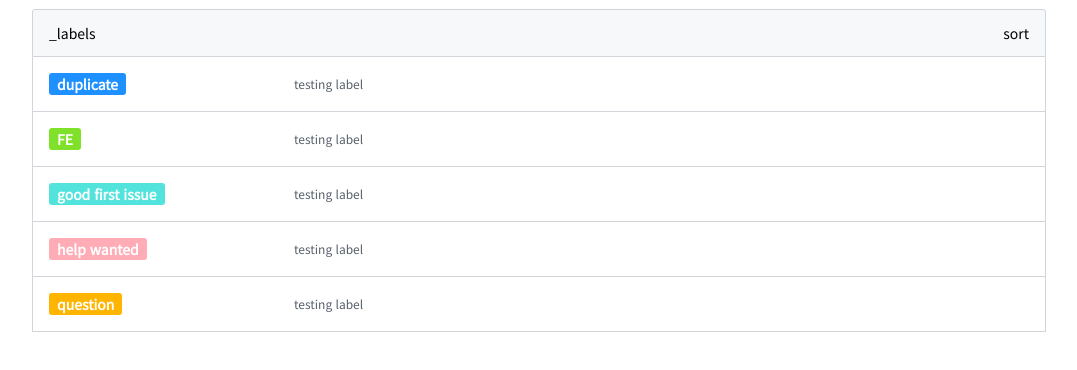
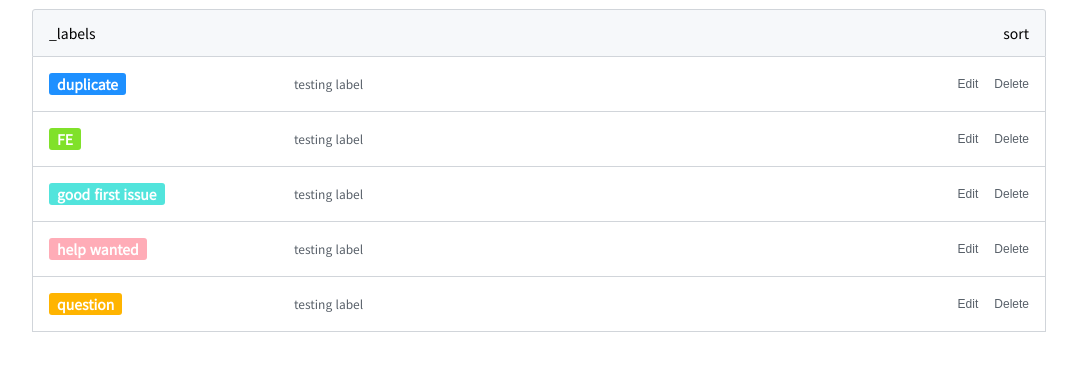
Before and after one commit to codesquad-member-2020/issue-tracker-10, a React (Create React App) app in the folder FE/client/: page / in a window 1280 px wide. Shown: the top 370 px of the page, without its empty margins (101-1178 px from the left). Built offline with nearby package versions, Linux system fonts and the light colour scheme.

Commit message:
[#5] feat: Label Component button 기본 Layout 속성 지정

```diff
--- a/FE/client/src/components/issues/label/LabelItem.jsx
+++ b/FE/client/src/components/issues/label/LabelItem.jsx
@@ -12,7 +12,10 @@ const LabelItem = ({ textColor, backgroundColor, description, MutedLink, labelNa
       </LabelTab>
       <DescriptionTab>{description && description}</DescriptionTab>
       <MutedLinkTab>{MutedLink && MutedLink}</MutedLinkTab>
-      <ButtonTab></ButtonTab>
+      <ButtonTab>
+        <Button>Edit</Button>
+        <Button>Delete</Button>
+      </ButtonTab>
     </TableItem>
   );
 };
@@ -45,9 +48,20 @@ const MutedLinkTab = styled.div`
 `;
 
 const ButtonTab = styled.div`
+  display: flex;
+  justify-content: flex-end;
   font-size: 12px;
   color: #586069 !important;
   width: 16.66667%;
 `;
 
+const Button = styled.button`
+  display: inline-block;
+  outline: none;
+  font-size: 12px;
+  margin-left: 16px !important;
+  color: #586069 !important;
+  cursor: pointer;
+`;
+
 export default LabelItem;
```
